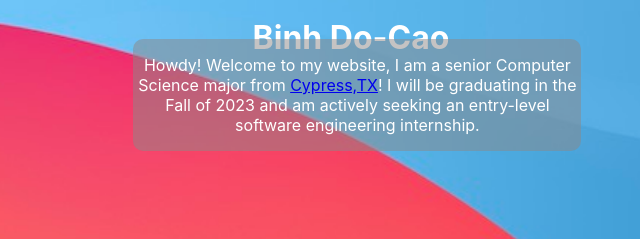
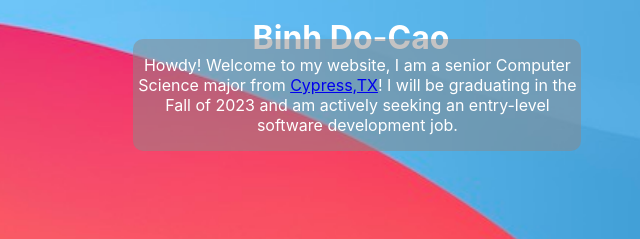
Before and after one commit to binh-docao/web-project2-simpleversion, a plain HTML site: page index.html in a window 1280 px wide. Shown: the part 377-616 px from the top of the page, 289-929 px from the left. Drawn offline with Linux system fonts and the light colour scheme.

Commit message:
update description

```diff
--- a/index.html
+++ b/index.html
@@ -41,7 +41,7 @@
 
 <div class = "login">
     <div class = siteFont>
-        <P>Howdy! Welcome to my website, I am a senior Computer Science major from <a href="https://en.wikipedia.org/wiki/Cypress,_Texas">Cypress,TX</a>! I will be graduating in the Fall of 2023 and am actively seeking an entry-level software engineering internship.</P>
+        <P>Howdy! Welcome to my website, I am a senior Computer Science major from <a href="https://en.wikipedia.org/wiki/Cypress,_Texas">Cypress,TX</a>! I will be graduating in the Fall of 2023 and am actively seeking an entry-level software development job.</P>
     </div>
 </div>
 </div>
```
